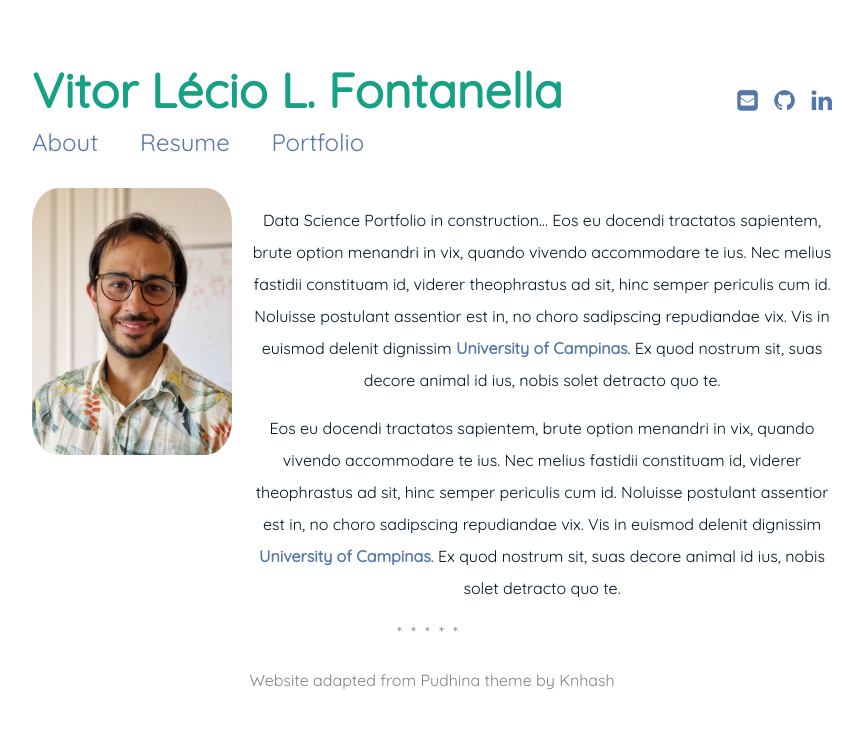
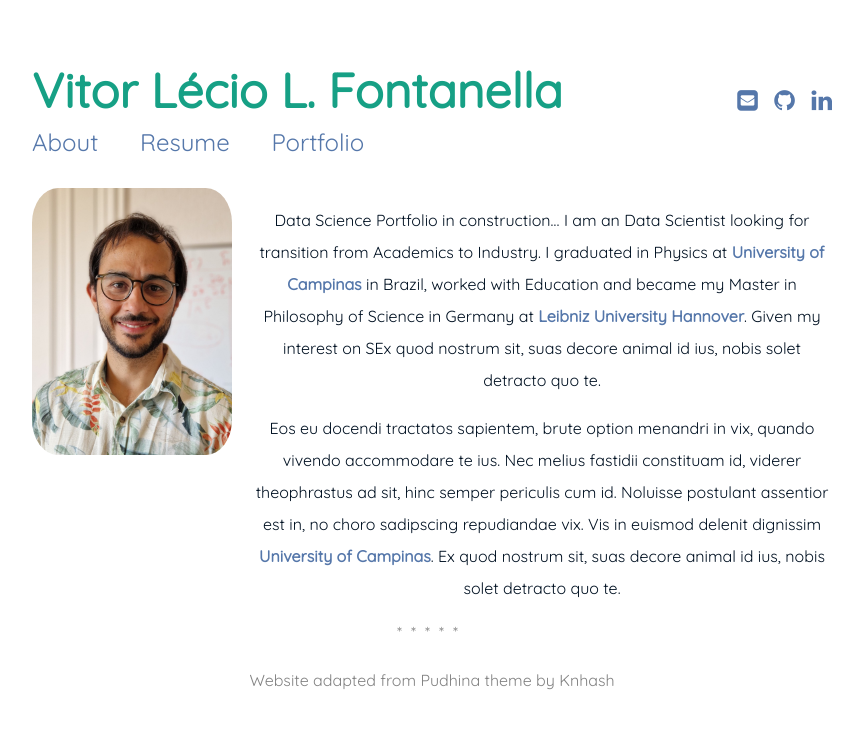
Before and after one commit to vitorlecio/vitorlecio.github.io, a Jekyll site: the page built from index.md, in a window 1280 px wide. Shown: the top 729 px of the page, without its empty margins (208-1071 px from the left). Built offline with Jekyll 4.4.1, drawn with Linux system fonts in a browser that asks for light colours.

```diff
--- a/index.md
+++ b/index.md
@@ -10,7 +10,9 @@ sitemap:
 <img src="{{ '/assets/img/profile.jpeg' | prepend: site.baseurl }}" id="about-img" style="max-width: 200px; height: auto;">
 </div>
 <div class='text'>
-<p markdown="1"> Data Science Portfolio in construction... Eos eu docendi tractatos sapientem, brute option menandri in vix, quando vivendo accommodare te ius. Nec melius fastidii constituam id, viderer theophrastus ad sit, hinc semper periculis cum id. Noluisse postulant assentior est in, no choro sadipscing repudiandae vix. Vis in euismod delenit dignissim [University of Campinas](https://www.unicamp.br/unicamp/). Ex quod nostrum sit, suas decore animal id ius, nobis solet detracto quo te.</p>
+<p markdown="1"> Data Science Portfolio in construction...
+
+I am an Data Scientist looking for transition from Academics to Industry. I graduated in Physics at [University of Campinas](https://www.unicamp.br/unicamp/) in Brazil, worked with Education and became my Master in Philosophy of Science in Germany at [Leibniz University Hannover](https://www.unicamp.br/unicamp/). Given my interest on SEx quod nostrum sit, suas decore animal id ius, nobis solet detracto quo te.</p>
 
 <p markdown="1"> Eos eu docendi tractatos sapientem, brute option menandri in vix, quando vivendo accommodare te ius. Nec melius fastidii constituam id, viderer theophrastus ad sit, hinc semper periculis cum id. Noluisse postulant assentior est in, no choro sadipscing repudiandae vix. Vis in euismod delenit dignissim [University of Campinas](https://www.unicamp.br/unicamp/). Ex quod nostrum sit, suas decore animal id ius, nobis solet detracto quo te.</p>
 </div>
```
Also changed, not shown: _posts/2016-05-20-my-example-post.md (+1 -1 lines), _posts/2016-05-20-super-long-article.md (+1 -1 lines), _posts/2016-05-20-this-post-demonstrates-post-content-styles.md (+1 -1 lines), _posts/2016-05-20-welcome-to-jekyll.md (+1 -1 lines), blog.md (+3 -1 lines).
